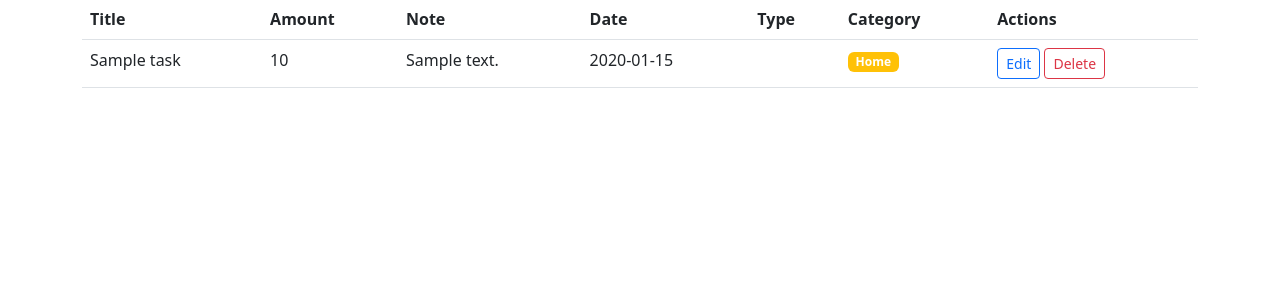
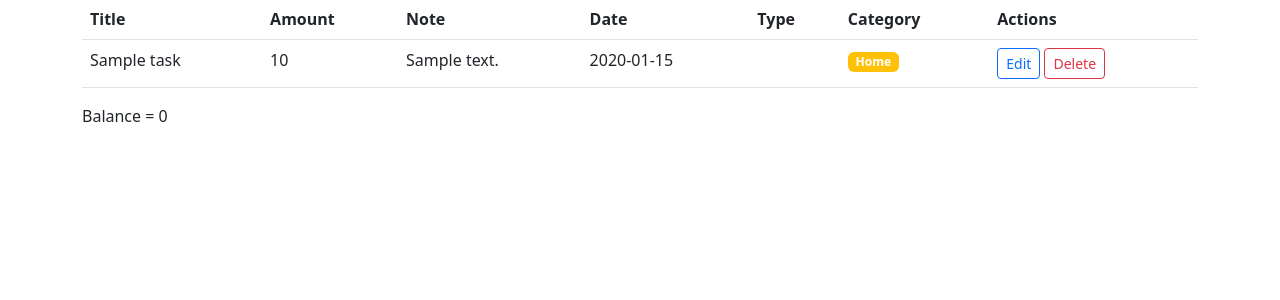
Before and after one commit to Ashita-Sharma/Finance-Tracker, a Flask app: page /dashboard in a window 1280 px wide. Shown: the part 238-538 px from the top of the page. Run offline with Flask 3, Linux system fonts and the light colour scheme; the visitor is signed in with stand-in values (Sample User, id 1); tables that the repository leaves empty hold one stand-in row (values such as "Sample post").

Commit message:
added total balance system

```diff
--- a/app.py
+++ b/app.py
@@ -71,6 +71,7 @@ def dashboard():
 
     query = "SELECT * FROM TASKS WHERE user_id = ?"
     params = [session['user_id']]
+    total_balance = 0
 
     if search_query:
         query += " AND (expense_name LIKE ? OR note LIKE ?)"
@@ -94,9 +95,17 @@ def dashboard():
         cursor.execute("SELECT COUNT(*) FROM TASKS WHERE user_id = ?", (session['user_id'],))
         total = cursor.fetchone()[0]
 
+    with sqlite3.connect("database.db") as conn:
+        cursor = conn.cursor()
+        cursor.execute("SELECT COALESCE(SUM(amount),0) FROM TASKS WHERE type = ? AND user_id = ?", ('income', session['user_id']))
+        incomee = cursor.fetchone()[0]
+        cursor.execute("SELECT COALESCE(SUM(amount),0) FROM TASKS WHERE type = ? AND user_id = ?", ('expense', session['user_id']))
+        expenses = cursor.fetchone()[0]
+        total_balance = incomee - expenses
+
 
     return render_template('dashboard.html', tasks=tasks, filter_by=filter_by,
-                           sort_by=sort_by, search_query=search_query, total=total,
+                           sort_by=sort_by, search_query=search_query, total=total, total_balance=total_balance,
                            now=date.today().isoformat())
 
 @app.route('/new-task', methods=['GET', 'POST'])
--- a/templates/dashboard.html
+++ b/templates/dashboard.html
@@ -68,6 +68,7 @@
         {% endfor %}
     </tbody>
 </table>
+<div> Balance = {{total_balance}}</div>
 {% else %}
 <div class="alert alert-info text-center">
     {% if search_query %}
```
